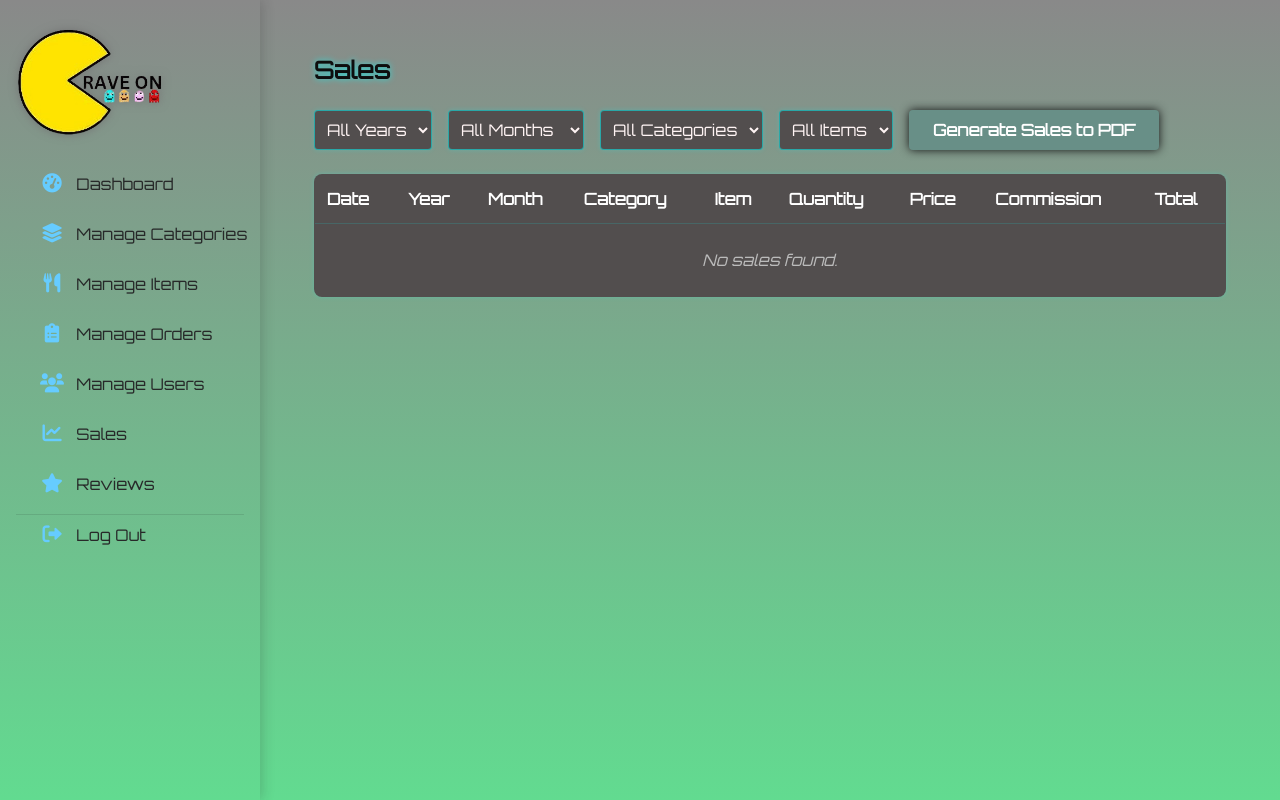
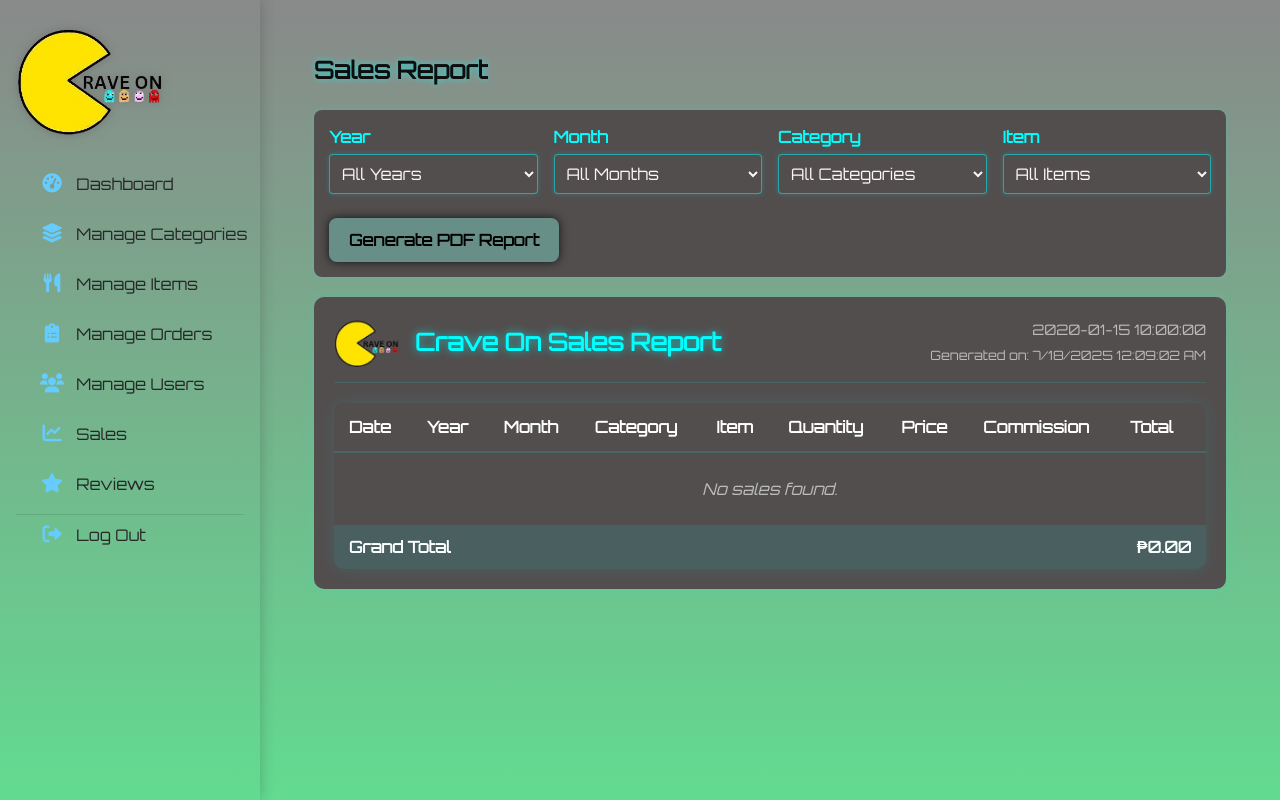
Before and after one commit to Chiriizawa/Food-Ordering, a Flask app: template Craveon/admin/template/sales.html in a window 1280 px wide. Run offline with Flask 3, Linux system fonts and the light colour scheme; the template is opened without the code that fills it: most values are stand-ins (such as "Sample title", 1, 10 or a date in 2020); data that the repository does not hold is empty; some libraries are stand-ins or nearby versions.

Commit message:
done or done

```diff
--- a/Craveon/admin/template/mitems.html
+++ b/Craveon/admin/template/mitems.html
@@ -16,7 +16,6 @@
         {% for category, message in messages %}
         <div class="alert alert-{{ category }} alert-dismissible fade show" role="alert">
             {{ message }}
-            <button type="button" class="btn-close" data-bs-dismiss="alert"></button>
         </div>
         {% endfor %}
     {% endif %}
--- a/Craveon/admin/template/sales.html
+++ b/Craveon/admin/template/sales.html
@@ -17,15 +17,12 @@
         overflow-x: hidden;
     }
 
-    h1,
-    h2 {
+    h1, h2 {
         color: #0e0e0e;
         text-shadow: 0 0 6px #00ffffaa;
     }
 
-    select,
-    .border,
-    .bg-white {
+    select, .border, .bg-white {
         background-color: #524e4e !important;
         color: #fff4f4 !important;
         border: 1px solid #00ffff80 !important;
@@ -39,7 +36,63 @@
         box-shadow: 0 0 10px #00ffff;
     }
 
-    table {
+    .report-container {
+        background-color: #524e4e;
+        color: #faffff;
+        border-radius: 10px;
+        box-shadow: 0 0 15px rgba(0, 255, 255, 0.1);
+        padding: 20px;
+        margin-top: 20px;
+    }
+
+    .report-header {
+        display: flex;
+        justify-content: space-between;
+        align-items: center;
+        border-bottom: 1px solid #00ffff22;
+        padding-bottom: 15px;
+        margin-bottom: 20px;
+    }
+
+    .report-title-container {
+        display: flex;
+        align-items: center;
+        gap: 15px;
+    }
+
+    .report-logo {
+        height: 50px;
+        width: auto;
+    }
+
+    .report-title {
+        font-size: 1.5rem;
+        font-weight: bold;
+        color: #00ffff;
+        text-shadow: 0 0 8px #00ffffaa;
+        margin: 0;
+    }
+
+    .report-date-container {
+        display: flex;
+        flex-direction: column;
+        align-items: flex-end;
+    }
+
+    .report-subtitle {
+        color: #bbbbbb;
+        font-size: 0.9rem;
+    }
+
+    .report-generated {
+        color: #bbbbbb;
+        font-size: 0.8rem;
+        margin-top: 5px;
+    }
+
+    .report-table {
+        width: 100%;
+        border-collapse: collapse;
         background-color: #524e4e;
         color: #faffff;
         border-radius: 10px;
@@ -47,44 +100,73 @@
         box-shadow: 0 0 15px rgba(0, 255, 255, 0.1);
     }
 
-    thead {
+    .report-table th {
         background-color: #524e4e;
         color: #ffffff;
+        font-weight: bold;
+        text-align: left;
+        padding: 12px 15px;
+        border-bottom: 2px solid #00ffff22;
     }
 
-    tbody tr:nth-child(even) {
+    .report-table td {
+        padding: 10px 15px;
+        border-bottom: 1px solid #00ffff22;
+    }
+
+    .report-table tr:last-child td {
+        border-bottom: none;
+    }
+
+    .report-table tr:nth-child(even) {
         background-color: rgba(0, 255, 255, 0.03);
     }
 
-    tbody tr:hover {
+    .report-table tr:hover td {
         background-color: rgba(0, 255, 255, 0.08);
     }
 
-    th,
-    td {
-        padding: 12px;
-        border-bottom: 1px solid #00ffff22;
+    .currency {
+        text-align: right;
+    }
+
+    .total-row {
+        font-weight: bold;
+        background-color: rgba(0, 255, 255, 0.1) !important;
+    }
+
+    .btn-pdf {
+        background-color: #688f87 !important;
+        color: #000 !important;
+        font-weight: bold;
+        box-shadow: 0 0 10px #131414;
+        border: none !important;
+        padding: 10px 20px !important;
+        border-radius: 8px !important;
+    }
+
+    .btn-pdf:hover {
+        background-color: #7c9792 !important;
+    }
+
+    .filters {
+        background-color: #524e4e;
+        padding: 15px;
+        border-radius: 8px;
+        margin-bottom: 20px;
+        box-shadow: 0 0 5px rgba(0, 255, 255, 0.2);
+    }
+
+    .filter-label {
+        font-weight: bold;
+        margin-bottom: 5px;
+        display: block;
+        color: #00ffff;
     }
 
     .text-gray-500 {
         color: #bbbbbb !important;
         font-style: italic;
-    }
-
-    .bg-green-600 {
-        background-color: #688f87 !important;
-        color: #000;
-        font-weight: bold;
-        box-shadow: 0 0 10px #131414;
-        border: none;
-    }
-
-    .bg-green-600:hover {
-        background-color: #7c9792 !important;
-    }
-
-    .rounded {
-        border-radius: 0.5rem;
     }
 
     .azurea-hotel {
@@ -97,76 +179,130 @@
 
 {% block content %}
 <div class="p-6">
-    <h1 class="text-2xl font-bold mb-4">Sales</h1>
+    <h1 class="text-2xl font-bold mb-4">Sales Report</h1>
 
     <!-- Filters -->
-    <div class="flex flex-wrap gap-4 mb-4">
-        <select id="filter-year" class="border p-2 rounded">
+    <div class="filters">
+        <div class="grid grid-cols-1 md:grid-cols-4 gap-4 mb-4">
+            <div>
+                <label class="filter-label">Year</label>
+                <select id="filter-year" class="border w-full p-2 rounded">
                     <option value="">All Years</option>
                 </select>
+            </div>
 
-        <select id="filter-month" class="border p-2 rounded">
+            <div>
+                <label class="filter-label">Month</label>
+                <select id="filter-month" class="border w-full p-2 rounded">
                     <option value="">All Months</option>
-            <option value="1">January</option>
-            <option value="2">February</option>
-            <option value="3">March</option>
-            <option value="4">April</option>
-            <option value="5">May</option>
-            <option value="6">June</option>
-            <option value="7">July</option>
-            <option value="8">August</option>
-            <option value="9">September</option>
-            <option value="10">October</option>
-            <option value="11">November</option>
-            <option value="12">December</option>
+                    {% for i in range(1, 13) %}
+                    <option value="{{ i }}">{{ ["January","February","March","April","May","June","July","August","September","October","November","December"][i-1] }}</option>
+                    {% endfor %}
                 </select>
+            </div>
 
-        <select id="filter-category" class="border p-2 rounded">
+            <div>
+                <label class="filter-label">Category</label>
+                <select id="filter-category" class="border w-full p-2 rounded">
                     <option value="">All Categories</option>
                 </select>
+            </div>
 
-        <select id="filter-item" class="border p-2 rounded">
+            <div>
+                <label class="filter-label">Item</label>
+                <select id="filter-item" class="border w-full p-2 rounded">
                     <option value="">All Items</option>
                 </select>
+            </div>
+        </div>
 
-        <button onclick="downloadPDF()" class="bg-green-600 text-white px-4 py-2 rounded hover:bg-green-700">
-            Generate Sales to PDF
+        <button onclick="downloadPDF()" class="btn-pdf">
+            Generate PDF Report
         </button>
     </div>
 
-    <!-- Styled Web Table -->
-    <div id="pdf-content">
-        <table class="min-w-full border divide-y divide-cyan-400">
+    <!-- Report Content -->
+    <div class="report-container" id="pdf-content">
+        <div class="report-header">
+            <div class="report-title-container">
+                <img src="{{ url_for('static', filename='images/logo.png') }}" alt="Logo" class="report-logo">
+                <h2 class="report-title"> Crave On Sales Report</h2>
+            </div>
+            <div class="report-date-container">
+                <div class="report-subtitle" id="report-date-range">{{ current_date }}</div>
+                <div class="report-generated">Generated on: <span id="report-generated-date"></span></div>
+            </div>
+        </div>
+
+        <table class="report-table">
             <thead>
                 <tr>
-                    <th>Date</th><th>Year</th><th>Month</th><th>Category</th>
-                    <th>Item</th><th>Quantity</th><th>Price</th>
-                    <th>Commission</th><th>Total</th>
+                    <th>Date</th>
+                    <th>Year</th>
+                    <th>Month</th>
+                    <th>Category</th>
+                    <th>Item</th>
+                    <th>Quantity</th>
+                    <th>Price</th>
+                    <th>Commission</th>
+                    <th class="currency">Total</th>
                 </tr>
             </thead>
             <tbody id="sales-body"></tbody>
+            <tfoot>
+                <tr class="total-row">
+                    <td colspan="8">Grand Total</td>
+                    <td class="currency" id="grand-total">₱0.00</td>
+                </tr>
+            </tfoot>
         </table>
     </div>
 
     <!-- Hidden Plain Table for PDF Export -->
     <div id="pdf-plain" style="display: none; color: #000; font-family: Arial, sans-serif;">
-        <div style="text-align: center; margin-bottom: 10px;">
-            <img src="{{ url_for('static', filename='images/logo.png') }}" alt="Logo" style="width: 100px;">
-            <h2 style="margin: 10px 0;">Crave On Sales Report</h2>
+        <div class="pdf-header" style="display: flex; justify-content: space-between; align-items: center; margin-bottom: 20px;">
+            <div style="display: flex; align-items: center; gap: 15px;">
+                <img src="{{ url_for('static', filename='images/logo.png') }}" alt="Logo" style="height: 50px; width: auto;">
+                <h1 style="margin: 0;color: black; font-size: 18px; font-weight: bold;"> Crave On Sales Report</h1>
+            </div>
+            <div style="text-align: right;">
+                <p style="font-size: 12px; margin: 0;">Date: <span id="pdf-date-range"></span></p>
+                <p id="pdf-date" style="font-size: 12px; margin: 5px 0 0 0;">Generated on: <span id="pdf-generated-date"></span></p>
+            </div>
         </div>
         <table border="1" cellspacing="0" cellpadding="5" width="100%" style="border-collapse: collapse; font-size: 12px;">
             <thead>
                 <tr>
-                    <th>Date</th><th>Year</th><th>Month</th><th>Category</th>
-                    <th>Item</th><th>Quantity</th><th>Price</th><th>Commission</th><th>Total</th>
+                    <th>Date</th>
+                    <th>Year</th>
+                    <th>Month</th>
+                    <th>Category</th>
+                    <th>Item</th>
+                    <th>Quantity</th>
+                    <th>Price</th>
+                    <th>Commission</th>
+                    <th style="text-align: right;">Total</th>
                 </tr>
             </thead>
             <tbody id="plain-sales-body"></tbody>
+            <tfoot>
+                <tr style="font-weight: bold;">
+                    <td colspan="8">Grand Total</td>
+                    <td style="text-align: right;" id="plain-grand-total">₱0.00</td>
+                </tr>
+            </tfoot>
         </table>
     </div>
 </div>
 
 <script>
+    function updateGeneratedDate() {
+        const now = new Date();
+        const formattedDate = now.toLocaleDateString() + ' ' + now.toLocaleTimeString();
+        document.getElementById('report-generated-date').textContent = formattedDate;
+        return formattedDate;
+    }
+
     async function loadSales() {
         const year = document.getElementById('filter-year').value;
         const month = document.getElementById('filter-month').value;
@@ -183,26 +319,39 @@
         const data = await res.json();
 
         const styledBody = document.getElementById('sales-body');
-        const plainBody = document.getElementById('plain-sales-body');
         styledBody.innerHTML = '';
-        plainBody.innerHTML = '';
 
         if (data.sales.length === 0) {
             styledBody.innerHTML = '<tr><td colspan="9" class="p-4 text-center text-gray-500">No sales found.</td></tr>';
-            plainBody.innerHTML = '<tr><td colspan="9">No sales found.</td></tr>';
+            document.getElementById('grand-total').textContent = '₱0.00';
             return;
         }
+
+        // Update date range display
+        const dates = data.sales.map(s => new Date(s.ordered_at));
+        const minDate = new Date(Math.min(...dates)).toLocaleDateString();
+        const maxDate = new Date(Math.max(...dates)).toLocaleDateString();
+        document.getElementById('report-date-range').textContent =
+            `${minDate === maxDate ? minDate : `${minDate} to ${maxDate}`}`;
+        document.getElementById('pdf-date-range').textContent =
+            `${minDate === maxDate ? minDate : `${minDate} to ${maxDate}`}`;
+
+        // Update generated date
+        const generatedDate = updateGeneratedDate();
+        document.getElementById('pdf-generated-date').textContent = generatedDate;
 
         populateFilter('filter-category', [...new Set(data.sales.map(s => s.category_name))]);
         populateFilter('filter-item', [...new Set(data.sales.map(s => s.item_name))]);
 
+        let grandTotal = 0;
         data.sales.forEach(sale => {
-            const commissionAmount = parseFloat(sale.commission);
             const isHotelUser = sale.hotel_user === true;
+            const total = parseFloat(sale.total);
+            grandTotal += total;
 
-            // Styled table row (web)
-            const styledRow = document.createElement('tr');
-            styledRow.innerHTML = `
+            const row = document.createElement('tr');
+            if (isHotelUser) row.classList.add('azurea-hotel');
+            row.innerHTML = `
                 <td>${new Date(sale.ordered_at).toLocaleDateString()}</td>
                 <td>${sale.year}</td>
                 <td>${sale.month}</td>
@@ -211,15 +360,45 @@
                 <td>${sale.quantity}</td>
                 <td>₱${parseFloat(sale.price).toFixed(2)}</td>
                 <td class="${isHotelUser ? 'font-bold text-cyan-300' : ''}">
-                    ₱${commissionAmount.toFixed(2)} ${isHotelUser ? '<span class="badge bg-info">Azurea</span>' : ''}
+                    ₱${parseFloat(sale.commission).toFixed(2)} ${isHotelUser ? '<span class="badge bg-info">Azurea</span>' : ''}
                 </td>
-                <td>₱${parseFloat(sale.total).toFixed(2)}</td>
+                <td class="currency">₱${total.toFixed(2)}</td>
             `;
-            styledBody.appendChild(styledRow);
+            styledBody.appendChild(row);
+        });
 
-            // Plain table row (for PDF)
-            const plainRow = document.createElement('tr');
-            plainRow.innerHTML = `
+        document.getElementById('grand-total').textContent = `₱${grandTotal.toFixed(2)}`;
+    }
+
+    async function downloadPDF() {
+        const year = document.getElementById('filter-year').value;
+        const month = document.getElementById('filter-month').value;
+        const category = document.getElementById('filter-category').value;
+        const item = document.getElementById('filter-item').value;
+
+        const url = new URL(window.location.origin + '/Admin/api/sales');
+        if (year) url.searchParams.append('year', year);
+        if (month) url.searchParams.append('month', month);
+        if (category) url.searchParams.append('category', category);
+        if (item) url.searchParams.append('item', item);
+
+        const res = await fetch(url);
+        const data = await res.json();
+
+        const plainBody = document.getElementById('plain-sales-body');
+        plainBody.innerHTML = '';
+
+        if (data.sales.length === 0) {
+            plainBody.innerHTML = '<tr><td colspan="9">No sales found.</td></tr>';
+            document.getElementById('plain-grand-total').textContent = '₱0.00';
+        } else {
+            let grandTotal = 0;
+            data.sales.forEach(sale => {
+                const total = parseFloat(sale.total);
+                grandTotal += total;
+
+                const tr = document.createElement('tr');
+                tr.innerHTML = `
                     <td>${new Date(sale.ordered_at).toLocaleDateString()}</td>
                     <td>${sale.year}</td>
                     <td>${sale.month}</td>
@@ -227,10 +406,27 @@
                     <td>${sale.item_name}</td>
                     <td>${sale.quantity}</td>
                     <td>₱${parseFloat(sale.price).toFixed(2)}</td>
-                <td>₱${commissionAmount.toFixed(2)}</td>
-                <td>₱${parseFloat(sale.total).toFixed(2)}</td>
+                    <td>₱${parseFloat(sale.commission).toFixed(2)}</td>
+                    <td style="text-align: right;">₱${total.toFixed(2)}</td>
                 `;
-            plainBody.appendChild(plainRow);
+                plainBody.appendChild(tr);
+            });
+            document.getElementById('plain-grand-total').textContent = `₱${grandTotal.toFixed(2)}`;
+        }
+
+        const pdfSection = document.getElementById('pdf-plain');
+        pdfSection.style.display = 'block';
+
+        const opt = {
+            margin: 0.5,
+            filename: `Sales_Report_${new Date().toISOString().slice(0, 10)}.pdf`,
+            image: { type: 'jpeg', quality: 0.98 },
+            html2canvas: { scale: 2, useCORS: true, backgroundColor: '#ffffff' },
+            jsPDF: { unit: 'in', format: 'letter', orientation: 'portrait' }
+        };
+
+        html2pdf().set(opt).from(pdfSection).save().then(() => {
+            pdfSection.style.display = 'none';
         });
     }
 
@@ -260,49 +456,10 @@
         });
     }
 
-    function downloadPDF() {
-        const pdfSection = document.getElementById('pdf-plain');
-        const plainBody = document.getElementById('plain-sales-body');
-        const styledRows = document.querySelectorAll('#sales-body tr');
-
-        plainBody.innerHTML = '';
-        styledRows.forEach(row => {
-            const cells = row.querySelectorAll('td');
-            if (cells.length) {
-                const tr = document.createElement('tr');
-                cells.forEach(cell => {
-                    const td = document.createElement('td');
-                    td.textContent = cell.textContent.replace(/\s*Azurea\s*/g, '').trim();
-                    tr.appendChild(td);
-                });
-                plainBody.appendChild(tr);
-            }
-        });
-
-        pdfSection.style.display = 'block';
-
-        const opt = {
-            margin: 0.5,
-            filename: `Sales_Report_${new Date().toISOString().slice(0, 10)}.pdf`,
-            image: { type: 'jpeg', quality: 0.98 },
-            html2canvas: {
-                scale: 2,
-                useCORS: true,
-                allowTaint: true,
-                backgroundColor: '#ffffff'
-            },
-            jsPDF: { unit: 'in', format: 'letter', orientation: 'portrait' }
-        };
-
-        html2pdf().set(opt).from(pdfSection).save().then(() => {
-            pdfSection.style.display = 'none';
-        });
-    }
-
     document.addEventListener('DOMContentLoaded', () => {
         loadYears();
+        updateGeneratedDate();
         loadSales();
-
         ['filter-year', 'filter-month', 'filter-category', 'filter-item'].forEach(id => {
             document.getElementById(id).addEventListener('change', loadSales);
         });
```
Also changed, not shown: Craveon/admin/admin.py (+9 -2 lines). Lines whose indentation alone changed are shown as unchanged.
